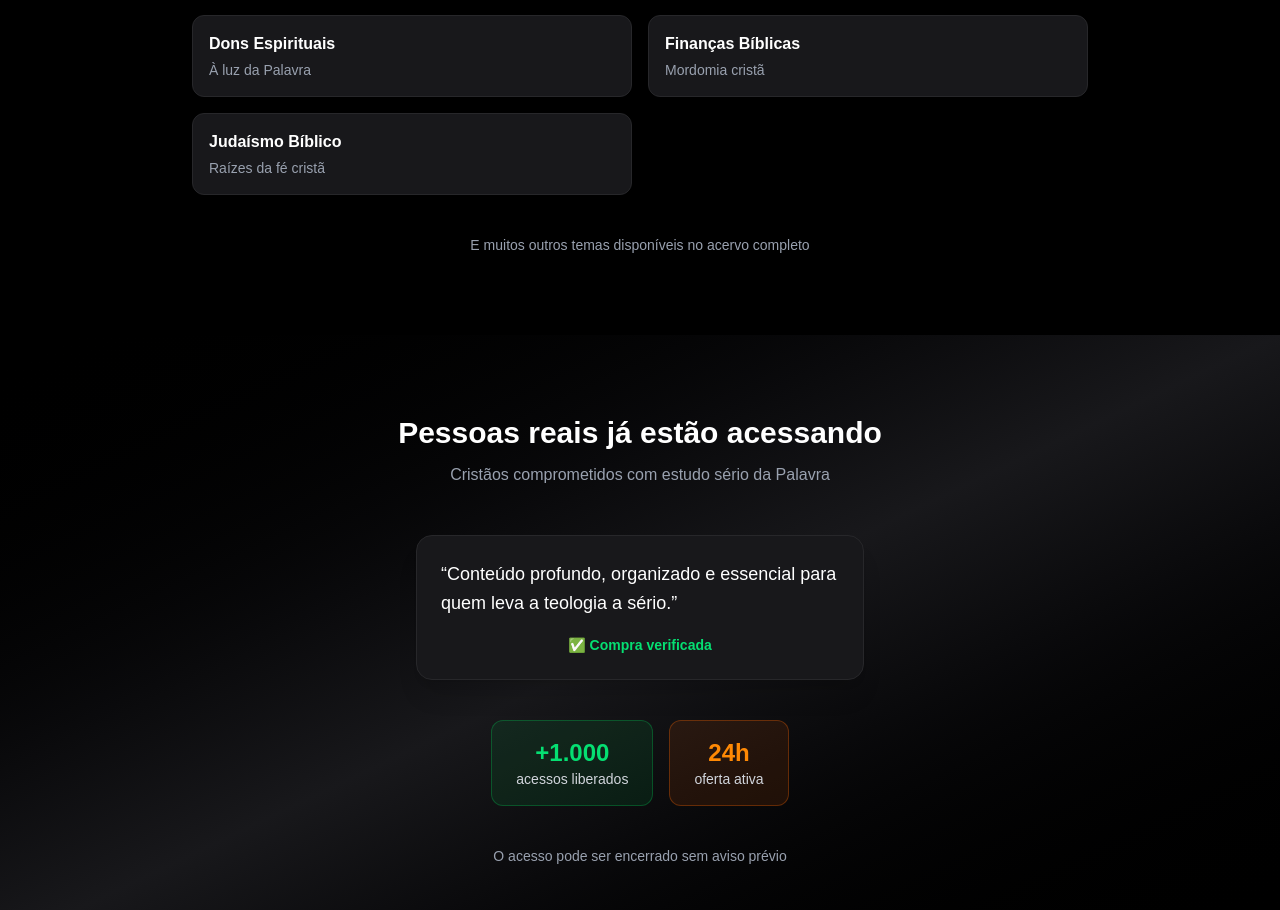
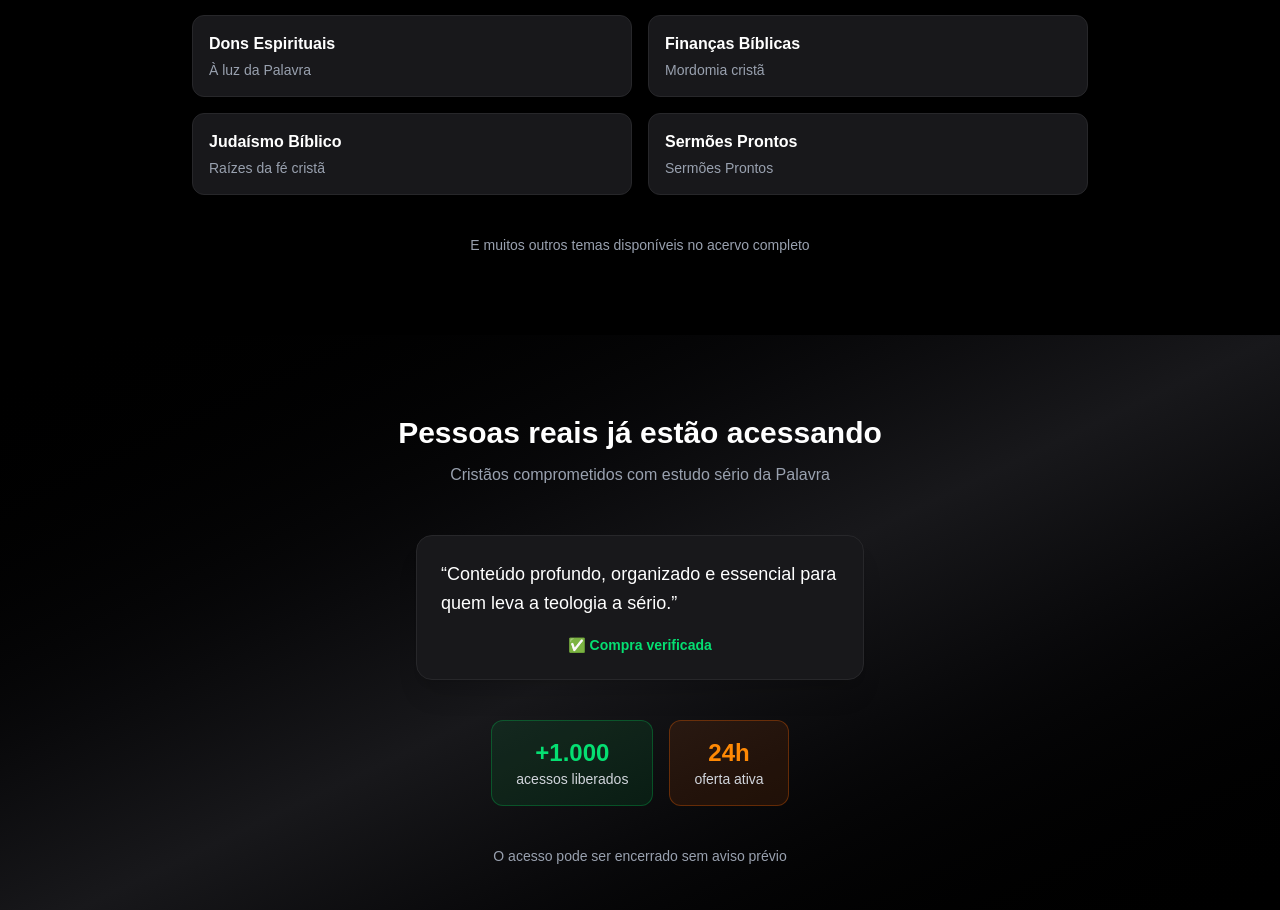
Before and after one commit to llopes0610/acervo-cristao-vsl, a Next.js app: page / in a window 1280 px wide. Shown: the part 2100-3010 px from the top of the page. Built offline with nearby package versions, Linux system fonts and the light colour scheme.

Commit message:
ajuste de novo tópico

```diff
--- a/src/components/TopicsSection.tsx
+++ b/src/components/TopicsSection.tsx
@@ -12,7 +12,9 @@ const topics = [
   { title: "Dons Espirituais", desc: "À luz da Palavra" },
   { title: "Finanças Bíblicas", desc: "Mordomia cristã" },
   { title: "Judaísmo Bíblico", desc: "Raízes da fé cristã" },
+  { title: "Sermões Prontos", desc: "Sermões Prontos" },
 ];
+
 
 export default function TopicsSection() {
   return (
```
